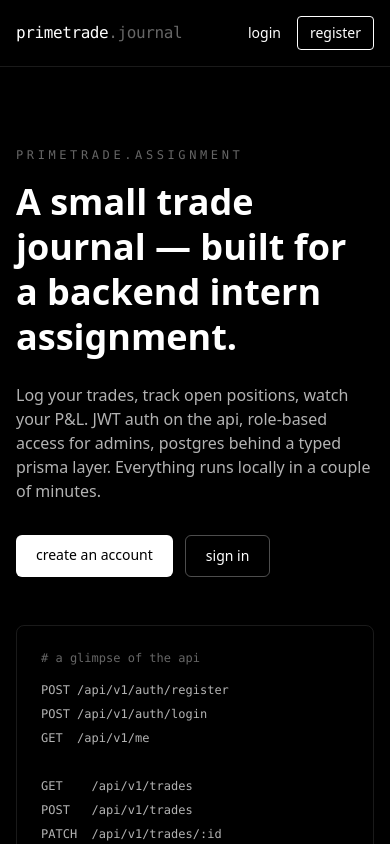
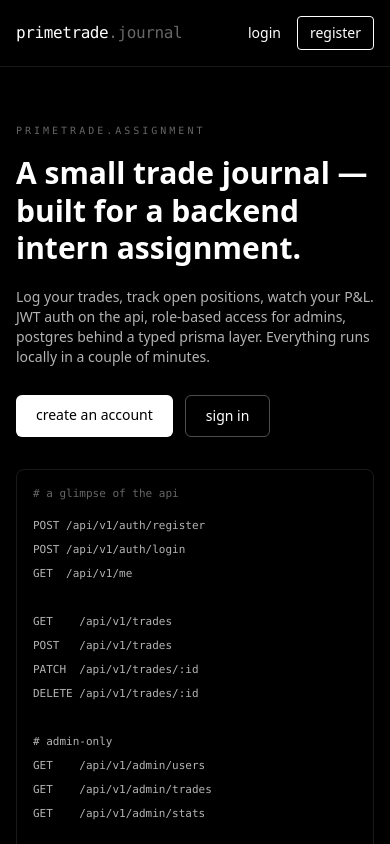
Before and after one commit to rohith0110/primetrade-backend, a Next.js app in the folder frontend/: page / in a window 390 px wide. Shown: the top 844 px of the page. Built offline with nearby package versions, Linux system fonts and the light colour scheme; no server answers.

Commit message:
mobile: viewport meta, smaller headings, taller touch targets, looser dashboard rows

```diff
--- a/frontend/src/app/dashboard/page.tsx
+++ b/frontend/src/app/dashboard/page.tsx
@@ -50,10 +50,12 @@
         <p className="font-mono text-xs uppercase tracking-widest text-white/40">
           welcome back
         </p>
-        <h1 className="mt-1 text-3xl font-semibold">{user?.name || user?.email}</h1>
+        <h1 className="mt-1 break-all text-2xl font-semibold sm:break-normal sm:text-3xl">
+          {user?.name || user?.email}
+        </h1>
       </div>
 
-      <div className="grid gap-4 sm:grid-cols-3">
+      <div className="grid gap-4 grid-cols-1 sm:grid-cols-3">
         <Card>
           <p className="text-xs uppercase tracking-wider text-white/40">open</p>
           <p className="mt-2 text-3xl font-semibold">{loading ? '—' : stats.open}</p>
@@ -91,8 +93,11 @@
         ) : (
           <ul className="mt-4 divide-y divide-white/10">
             {recent.map((t) => (
-              <li key={t.id} className="flex items-center justify-between py-3">
-                <div className="flex items-center gap-3">
+              <li
+                key={t.id}
+                className="flex flex-wrap items-center justify-between gap-2 py-3"
+              >
+                <div className="flex flex-wrap items-center gap-2">
                   <Link href={`/trades/${t.id}`} className="font-mono hover:underline">
                     {t.symbol}
                   </Link>
--- a/frontend/src/app/layout.tsx
+++ b/frontend/src/app/layout.tsx
@@ -1,4 +1,4 @@
-import type { Metadata } from 'next';
+import type { Metadata, Viewport } from 'next';
 import './globals.css';
 import { AuthProvider } from '@/lib/auth-context';
 import { Header } from '@/components/header';
@@ -8,13 +8,19 @@
   description: 'A small trade journal app, built for the Primetrade assignment.',
 };
 
+export const viewport: Viewport = {
+  width: 'device-width',
+  initialScale: 1,
+  themeColor: '#000000',
+};
+
 export default function RootLayout({ children }: { children: React.ReactNode }) {
   return (
     <html lang="en">
       <body className="min-h-screen bg-black text-white antialiased">
         <AuthProvider>
           <Header />
-          <main className="mx-auto max-w-6xl px-4 py-8">{children}</main>
+          <main className="mx-auto max-w-6xl px-4 py-6 sm:py-8">{children}</main>
         </AuthProvider>
       </body>
     </html>
--- a/frontend/src/app/page.tsx
+++ b/frontend/src/app/page.tsx
@@ -2,21 +2,21 @@
 
 export default function HomePage() {
   return (
-    <div className="grid gap-12 py-12 md:grid-cols-2 md:gap-20 md:py-20">
+    <div className="grid gap-8 py-8 md:grid-cols-2 md:gap-20 md:py-20">
       <div>
-        <p className="font-mono text-xs uppercase tracking-[0.3em] text-white/40">
+        <p className="font-mono text-[10px] uppercase tracking-[0.3em] text-white/40 sm:text-xs">
           primetrade.assignment
         </p>
-        <h1 className="mt-4 text-4xl font-semibold leading-tight md:text-5xl">
+        <h1 className="mt-4 text-3xl font-semibold leading-tight sm:text-4xl md:text-5xl">
           A small trade journal — built for a backend intern assignment.
         </h1>
-        <p className="mt-6 max-w-prose text-white/70">
+        <p className="mt-5 max-w-prose text-sm text-white/70 sm:text-base">
           Log your trades, track open positions, watch your P&amp;L. JWT auth on the api,
           role-based access for admins, postgres behind a typed prisma layer. Everything
           runs locally in a couple of minutes.
         </p>
 
-        <div className="mt-8 flex flex-wrap gap-3">
+        <div className="mt-7 flex flex-wrap gap-3">
           <Link
             href="/register"
             className="rounded-md bg-white px-5 py-2.5 text-sm font-medium text-black hover:bg-white/90"
@@ -32,9 +32,9 @@
         </div>
       </div>
 
-      <div className="rounded-lg border border-white/10 p-6 font-mono text-xs text-white/70">
+      <div className="overflow-x-auto rounded-lg border border-white/10 p-4 font-mono text-[11px] text-white/70 sm:p-6 sm:text-xs">
         <p className="text-white/40"># a glimpse of the api</p>
-        <pre className="mt-3 whitespace-pre-wrap leading-6">{`POST /api/v1/auth/register
+        <pre className="mt-3 whitespace-pre leading-6 sm:whitespace-pre-wrap">{`POST /api/v1/auth/register
 POST /api/v1/auth/login
 GET  /api/v1/me
 
--- a/frontend/src/app/trades/[id]/page.tsx
+++ b/frontend/src/app/trades/[id]/page.tsx
@@ -142,7 +142,7 @@
 
   return (
     <div className="mx-auto max-w-2xl space-y-6">
-      <div className="flex items-center justify-between">
+      <div className="flex flex-wrap items-center justify-between gap-2">
         <Link href="/trades" className="text-sm text-white/60 hover:text-white">
           ← back to trades
         </Link>
@@ -153,8 +153,8 @@
       </div>
 
       <Card>
-        <h1 className="font-mono text-2xl">{trade.symbol}</h1>
-        <p className="mt-1 text-sm text-white/40">
+        <h1 className="break-all font-mono text-xl sm:text-2xl">{trade.symbol}</h1>
+        <p className="mt-1 text-xs text-white/40 sm:text-sm">
           opened {new Date(trade.openedAt).toLocaleString()}
           {trade.closedAt ? ` · closed ${new Date(trade.closedAt).toLocaleString()}` : ''}
         </p>
@@ -285,12 +285,12 @@
             </div>
           )}
 
-          <div className="flex items-center justify-between sm:col-span-2">
+          <div className="flex flex-col-reverse gap-3 sm:col-span-2 sm:flex-row sm:items-center sm:justify-between">
+            <Button type="button" variant="danger" onClick={onDelete} disabled={busy}>
+              delete
+            </Button>
             <Button type="submit" disabled={busy}>
               {busy ? 'saving…' : 'save changes'}
-            </Button>
-            <Button type="button" variant="danger" onClick={onDelete} disabled={busy}>
-              delete
             </Button>
           </div>
         </form>
--- a/frontend/src/app/trades/page.tsx
+++ b/frontend/src/app/trades/page.tsx
@@ -188,7 +188,7 @@
             id="filter"
             value={statusFilter}
             onChange={(e) => setStatusFilter(e.target.value as '' | 'OPEN' | 'CLOSED')}
-            className="rounded-md border border-white/20 bg-black px-3 py-2 text-sm"
+            className="min-h-[40px] rounded-md border border-white/20 bg-black px-3 py-2 text-sm"
           >
             <option value="">all</option>
             <option value="OPEN">open</option>
--- a/frontend/src/components/ui.tsx
+++ b/frontend/src/components/ui.tsx
@@ -13,7 +13,7 @@
   ref,
 ) {
   const base =
-    'inline-flex items-center justify-center rounded-md px-4 py-2 text-sm font-medium transition disabled:opacity-50 disabled:cursor-not-allowed';
+    'inline-flex min-h-[40px] items-center justify-center rounded-md px-4 py-2 text-sm font-medium transition disabled:opacity-50 disabled:cursor-not-allowed';
   const styles = {
     solid: 'bg-white text-black hover:bg-white/90',
     outline:
@@ -35,7 +35,7 @@
         ref={ref}
         aria-invalid={invalid || undefined}
         className={cx(
-          'w-full rounded-md border bg-black px-3 py-2 text-sm text-white placeholder:text-white/30 focus:outline-none',
+          'block w-full min-h-[40px] rounded-md border bg-black px-3 py-2 text-sm text-white placeholder:text-white/30 focus:outline-none',
           invalid
             ? 'border-accent-red focus:border-accent-red'
             : 'border-white/20 focus:border-white',
@@ -56,7 +56,7 @@
       ref={ref}
       aria-invalid={invalid || undefined}
       className={cx(
-        'w-full rounded-md border bg-black px-3 py-2 text-sm text-white placeholder:text-white/30 focus:outline-none',
+        'block w-full min-h-[40px] rounded-md border bg-black px-3 py-2 text-sm text-white placeholder:text-white/30 focus:outline-none',
         invalid
           ? 'border-accent-red focus:border-accent-red'
           : 'border-white/20 focus:border-white',
@@ -112,7 +112,9 @@
 
 export function Card({ children, className }: { children: React.ReactNode; className?: string }) {
   return (
-    <div className={cx('rounded-lg border border-white/10 bg-black p-5', className)}>{children}</div>
+    <div className={cx('rounded-lg border border-white/10 bg-black p-4 sm:p-5', className)}>
+      {children}
+    </div>
   );
 }
 
```
